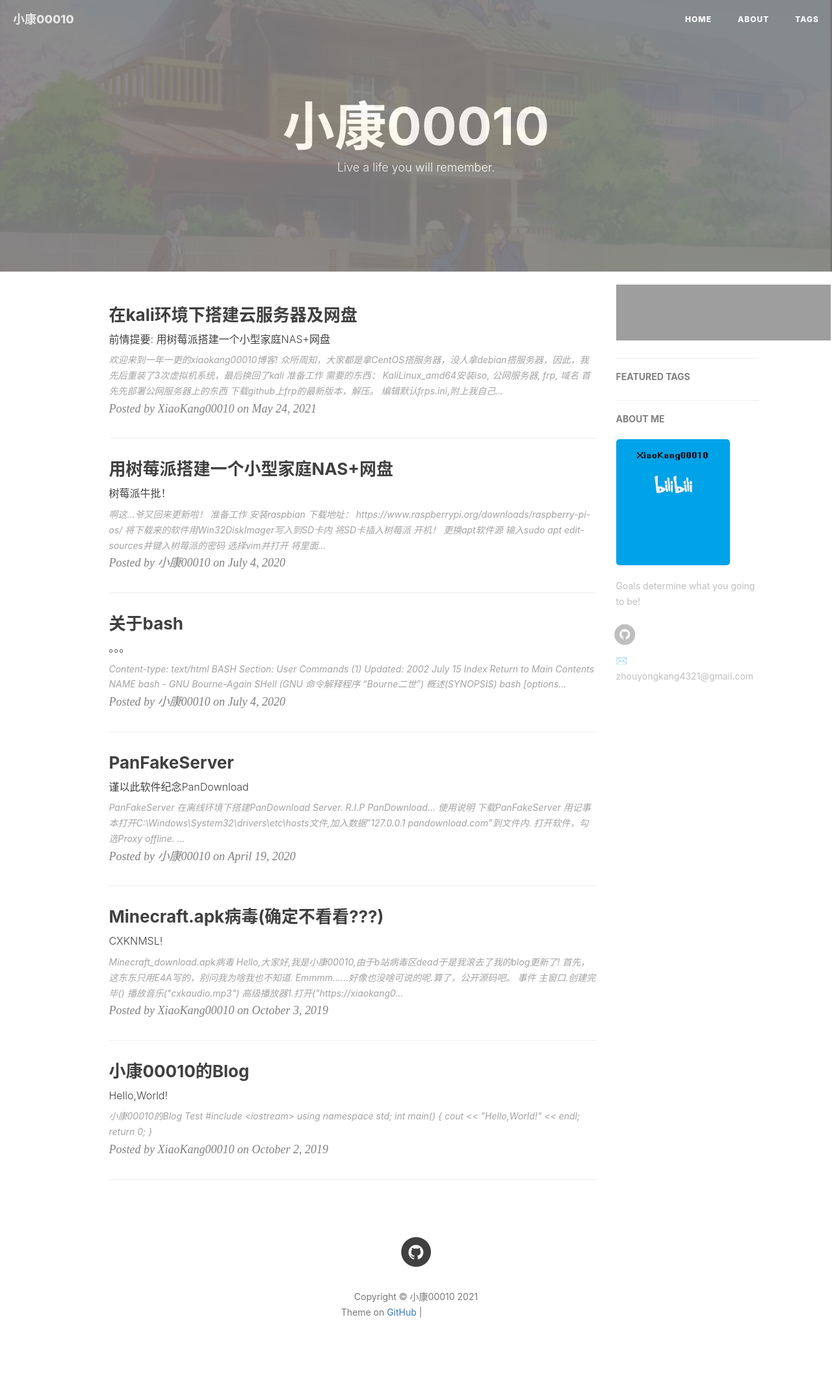
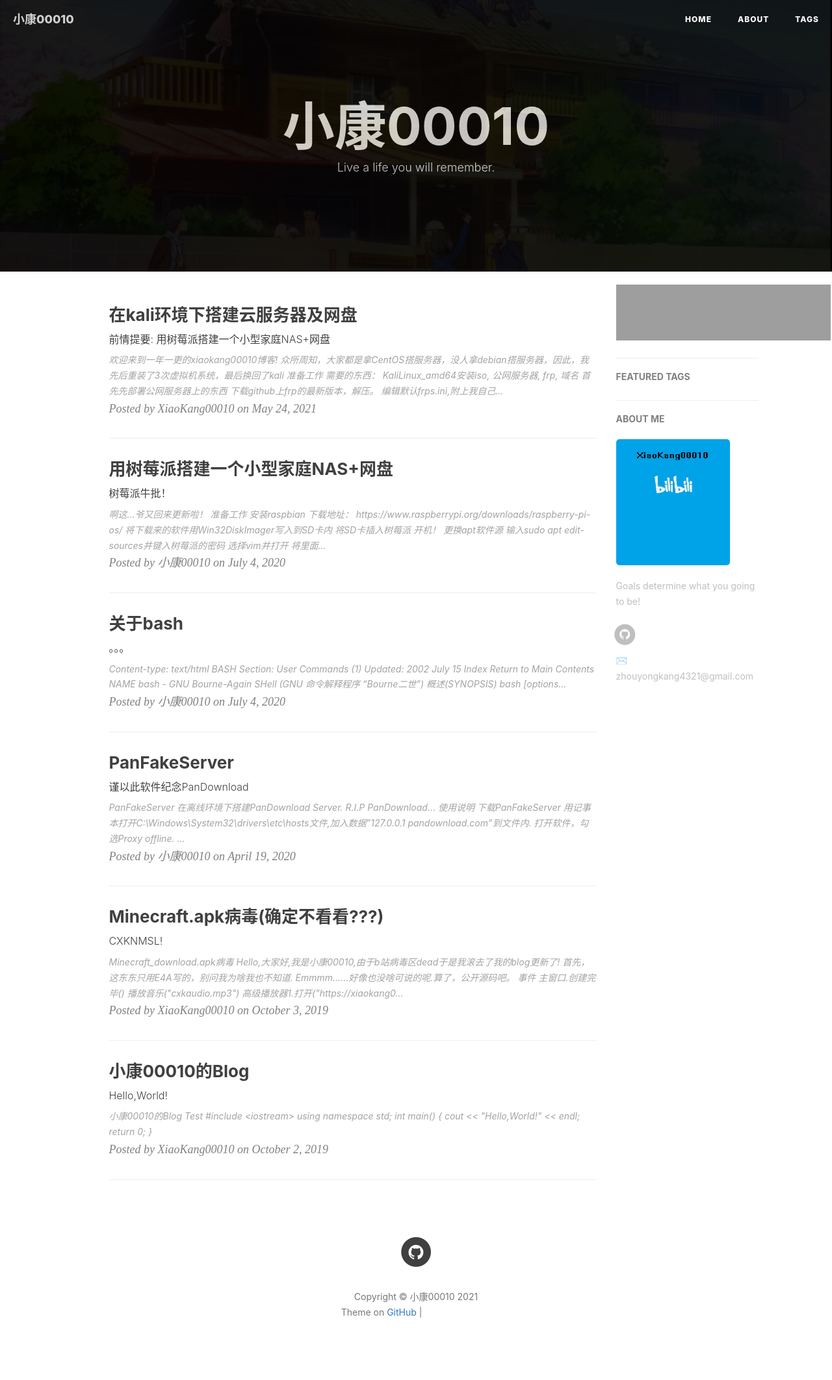
Before and after one commit to xiaokang00010/xiaokang00010.github.io, a Jekyll site: the page built from index.html, in a window 1280 px wide. Shown: the whole page at 65% size. Built offline with Jekyll 4.4.1, drawn with Linux system fonts in a browser that asks for light colours; nearby versions of some CDN libraries; the list of posts is cut into pages by our own code; comment, search, counter and statistics services are not loaded; grey boxes are pictures that could not be loaded.

Commit message:
(´；ω；｀)

```diff
--- a/_layouts/page.html
+++ b/_layouts/page.html
@@ -4,7 +4,9 @@ layout: default
 
 <!-- Page Header -->
 <header class="intro-header" style="background-image: url('{{ site.baseurl }}/{% if page.header-img %}{{ page.header-img }}{% else %}{{ site.header-img }}{% endif %}')">
-    <div  style="opacity: 0.9;background-color: gray;">
+    <div  style="opacity: 0.9;background-color: black;">
+        <div  style="opacity: 0.9;background-color: black;">
+        <div  style="opacity: 0.9;background-color: black;">
         <div class="container">
             <div class="row">
                 <div class="col-lg-8 col-lg-offset-2 col-md-10 col-md-offset-1">
@@ -15,6 +17,8 @@ layout: default
                     </div>
                 </div>
             </div>
+        </div>
+        </div>
         </div>
     </div>
 </header>
```
